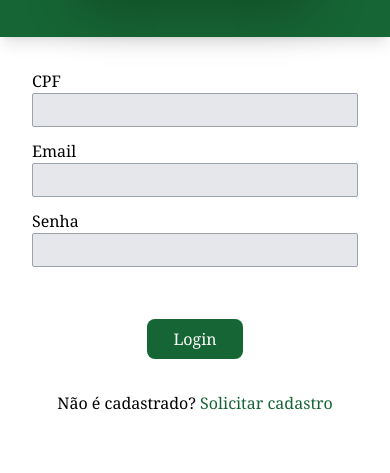
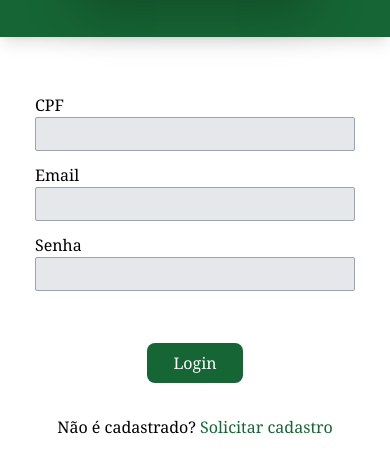
Before and after one commit to liliangeovana/cantina-tech, a website: page index.html in a window 390 px wide. Shown: the part 299-772 px from the top of the page. Drawn offline with Linux system fonts and the light colour scheme.

Commit message:
responsive ok

```diff
--- a/index.html
+++ b/index.html
@@ -23,10 +23,10 @@
 
 
             <!--FORMULÁRIO LOGIN-->
-            <section id="formBody" class=" text-center font-serif mt-8 md:w-full md:justify-center lg:w-full">
+            <div class="container m-auto flex flex-col items-center text-center font-serif">
 
-
-                <form id="loginForm" action="" class="mt-6 px-8 flex flex-col text-left md:mt-28 lg:mt-24 lg:mx-14" autocomplete="off">
+                <section id="formBody" class="w-80 mt-8 md:w-full md:h-screen md:flex md:justify-center md:items-center lg:w-full">
+                    <form id="loginForm" action="" class="mt-6 flex flex-col text-left md:px-10 md:w-full lg:mx-8" autocomplete="off">
 
                         <div id="returnOption" class="hidden py-2 text-right">Usar outra forma de login?
                             <span id="returnLink" class="cursor-pointer text-red-700">Retornar</span>
@@ -34,37 +34,28 @@
 
                         <div id="userLogin" class="flex flex-col">
                             <label id="userLabel" for="cpf">CPF</label>
-                        <input
-                            class="bg-gray-200 focus:bg-gray-100 border border-gray-400 rounded-sm p-1 mb-3 focus:outline-none focus:border-blue-900"
-                        type="text" name="cpf" id="cpf">
+                            <input class="bg-gray-200 focus:bg-gray-100 border border-gray-400 rounded-sm p-1 mb-3 focus:outline-none focus:border-blue-900" type="text" name="cpf" id="cpf">
                         </div>
 
                         <div id="emailLogin" class="flex flex-col">
                             <label id="emailLabel" for="userEmail">Email</label>
-                        <input
-                            class="bg-gray-200 focus:bg-gray-100 border border-gray-400 rounded-sm p-1 mb-3 focus:outline-none focus:border-blue-900"
-                        type="email" name="userEmail" id="userEmail">
+                            <input class="bg-gray-200 focus:bg-gray-100 border border-gray-400 rounded-sm p-1 mb-3 focus:outline-none focus:border-blue-900" type="email" name="userEmail" id="userEmail">
                         </div>
 
                         <div id="passwordLogin" class="flex flex-col">
                             <label id="passwordLabel" for="userPassword">Senha</label>
-                        <input
-                            class="bg-gray-200 focus:bg-gray-100 border border-gray-400 rounded-sm p-1 mb-3 focus:outline-none focus:border-blue-900"
-                        type="password" name="userPassword" id="userPassword">
+                            <input class="bg-gray-200 focus:bg-gray-100 border border-gray-400 rounded-sm p-1 mb-3 focus:outline-none focus:border-blue-900" type="password" name="userPassword" id="userPassword">
                         </div>
 
-                    <button id="loginButton" type="submit"
-                        class="bg-green-800 w-24 mt-10 mx-auto p-2 text-white font-medium rounded-lg hover:bg-green-700">
-                    Login</button>
+                        <button id="loginButton" type="submit" class="bg-green-800 w-24 mt-10 mx-auto p-2 text-white font-medium rounded-lg hover:bg-green-700">Login</button>
+                    </form>
+                </section>
 
-                </form>
-
-                <div class="py-2 mt-6">
+                <div class="py-2 mt-6 md:mt-0 md:mb-16">
                     <p>Não é cadastrado? <a href="./public/view/singUp.html" class="text-green-800">Solicitar cadastro</a></p>
                 </div>
-            </section>
             </div>
-    </div>
+
 
     <script src="./public/assets/js/userInteraction.js"></script>
     <script src="./public/assets/js/validation.js"></script>
```
Also changed, not shown: public/style.css. Lines whose indentation alone changed are shown as unchanged.
